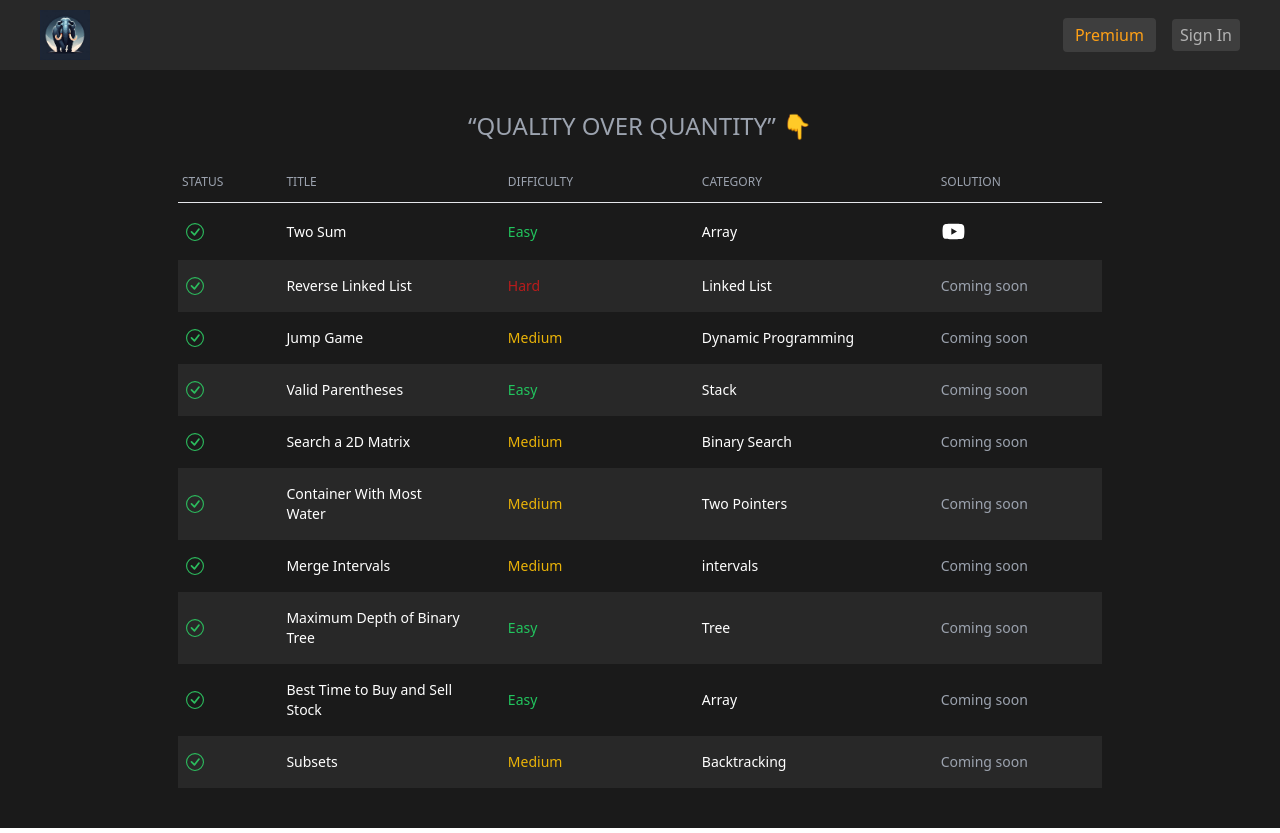
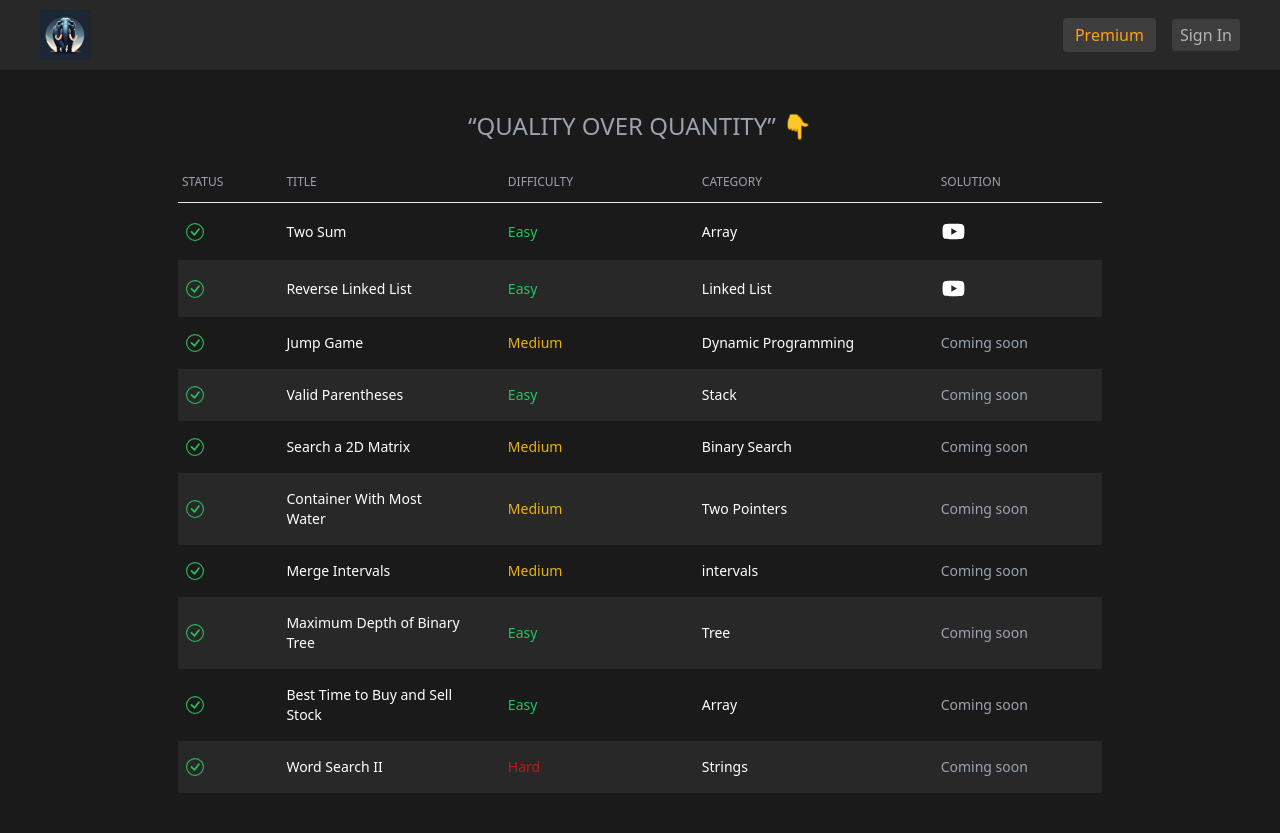
Before and after one commit to anton-mamontov/leetCode, a Next.js app: page / in a window 1280 px wide. Built offline with nearby package versions, Linux system fonts and the light colour scheme.

Commit message:
add youtube player

```diff
--- /dev/null
+++ b/src/atoms/youtubeModalAtom.ts
@@ -0,0 +1,16 @@
+import {atom} from 'recoil';
+
+export type YoutubeModalState = {
+    isOpen: boolean;
+    videoId: string;
+}
+
+const initialAutModalState: YoutubeModalState = {
+    isOpen: false,
+    videoId: ''
+};
+
+export const youtubeModalState = atom<YoutubeModalState>({
+    key: 'youtubeModalState',
+    default: initialAutModalState
+})
--- /dev/null
+++ b/src/components/Modals/YoutubeModal.tsx
@@ -0,0 +1,46 @@
+import { YoutubeModalState, youtubeModalState } from '@/atoms/youtubeModalAtom';
+import React, { useEffect } from 'react';
+import { IoClose } from 'react-icons/io5';
+import YouTube from 'react-youtube';
+import { useSetRecoilState } from 'recoil';
+
+type YoutubeModalProps = {
+    videoId: YoutubeModalState["videoId"]
+};
+
+const YoutubeModal:React.FC<YoutubeModalProps> = (props) => {
+    const closeModal = useCloseModal();
+
+    return (
+        <div className='fixed top-0 left-0 h-screen w-screen flex items-center justify-center'>
+            <div className='bg-black z-10 opacity-70 top-0 left-0 w-screen h-screen absolute' onClick={closeModal}></div>
+            <div className='w-full z-50 h-full  px-6 relative max-w-4xl'>
+                <div className='w-full h-full flex items-center justify-center relative'>
+                    <div className='w-full relative'>
+                        <IoClose fontSize={"35"} className='cursor-pointer absolute  right-0' onClick={closeModal}/>
+                        <YouTube videoId={props.videoId} loading='lazy' iframeClassName='w-full min-h-[500px]'/>
+                    </div>
+                </div>
+            </div>
+        </div>
+    )
+}
+export default YoutubeModal;
+
+function useCloseModal() {
+    const setAuthModalState = useSetRecoilState(youtubeModalState)
+    const closeModal = () => {
+        setAuthModalState((prev) => ({...prev, isOpen:false}))
+    }
+
+    useEffect(() => {
+        const handleEsc = (e: KeyboardEvent) => {
+            if (e.key ==="Escape")  closeModal();
+        };
+
+        window.addEventListener("keydown", handleEsc)
+        return () => window.removeEventListener("keydown", handleEsc)
+    }, [])
+
+    return closeModal;
+}
--- a/src/components/ProblemsTable/ProblemsTableBody.tsx
+++ b/src/components/ProblemsTable/ProblemsTableBody.tsx
@@ -3,14 +3,19 @@ import {BsCheckCircle} from 'react-icons/bs'
 import {AiFillYoutube} from 'react-icons/ai'
 import React from 'react';
 import Link from 'next/link';
-// import { IoClose } from 'react-icons/io5';
-// import YouTube from 'react-youtube';
+import { useSetRecoilState } from 'recoil';
+import { YoutubeModalState, youtubeModalState } from '@/atoms/youtubeModalAtom';
 
 type ProblemsTableBodyProps = {
 
 };
 
 const ProblemsTableBody:React.FC<ProblemsTableBodyProps> = () => {
+    const setYoutubeModalState = useSetRecoilState(youtubeModalState);
+
+    const handleClick = (videoId: string) => {
+        setYoutubeModalState((prev) => ({...prev, isOpen:true, videoId:videoId}))
+    }
 
     return (
         <>
@@ -33,9 +38,7 @@ const ProblemsTableBody:React.FC<ProblemsTableBodyProps> = () => {
                             <td className='px-6 py-4'>{problem.category}</td>
                             <td className='px-6 py-4'>
                                 { problem.videoId ? (
-                                <Link href={'https://www.youtube.com/watch?v=' + problem.videoId}>
-                                    <AiFillYoutube  fontSize={"25"} className='cursor-pointer hover:text-red-600'/>
-                                </Link>
+                                    <AiFillYoutube  fontSize={"25"} className='cursor-pointer hover:text-red-600' onClick={() => handleClick(problem.videoId || '')}/>
                                 )
                                 : <p className='text-gray-400'>Coming soon</p>}
                             </td>
--- a/src/mockData/problems.ts
+++ b/src/mockData/problems.ts
@@ -19,10 +19,10 @@ export const problems: Problem[] = [
 	{
 		id: "reverse-linked-list",
 		title: "Reverse Linked List",
-		difficulty: "Hard",
+		difficulty: "Easy",
 		category: "Linked List",
 		order: 2,
-		videoId: "",
+		videoId: "XgABnoJLtG4",
 	},
 	{
 		id: "jump-game",
@@ -81,10 +81,10 @@ export const problems: Problem[] = [
 		videoId: "",
 	},
 	{
-		id: "subsets",
-		title: "Subsets",
-		difficulty: "Medium",
-		category: "Backtracking",
+		id: "Word Search II",
+		title: "Word Search II",
+		difficulty: "Hard",
+		category: "Strings",
 		order: 10,
 		videoId: "",
 	},
--- a/src/pages/index.tsx
+++ b/src/pages/index.tsx
@@ -3,11 +3,14 @@ import { Inter } from 'next/font/google'
 import Head from 'next/head'
 import Topbar from '@/components/Topbar/Topbar'
 import ProblemsTable from '@/components/ProblemsTable/PorblemsTable'
+import YoutubeModal from '@/components/Modals/YoutubeModal'
+import { useRecoilValue } from 'recoil'
+import { youtubeModalState } from '@/atoms/youtubeModalAtom'
 
 const inter = Inter({ subsets: ['latin'] })
 
 export default function Home() {
-
+  const youtubeModal = useRecoilValue(youtubeModalState)
   return (
    <>
    <Head>
@@ -22,6 +25,7 @@ export default function Home() {
           &ldquo;QUALITY OVER QUANTITY&rdquo; 👇
         </h1>
         <ProblemsTable/>
+        {youtubeModal.isOpen && <YoutubeModal videoId={youtubeModal.videoId}/>}
     </main>
    </>
   )
```
